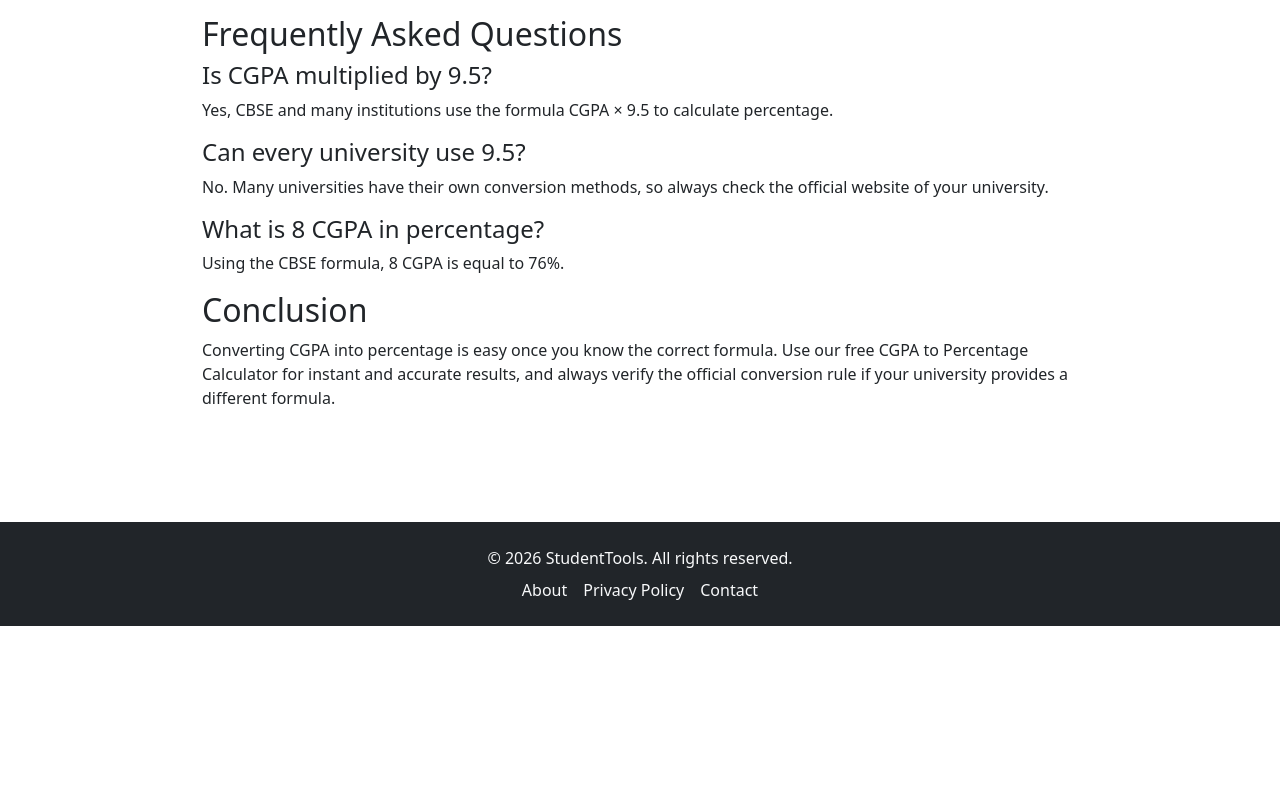
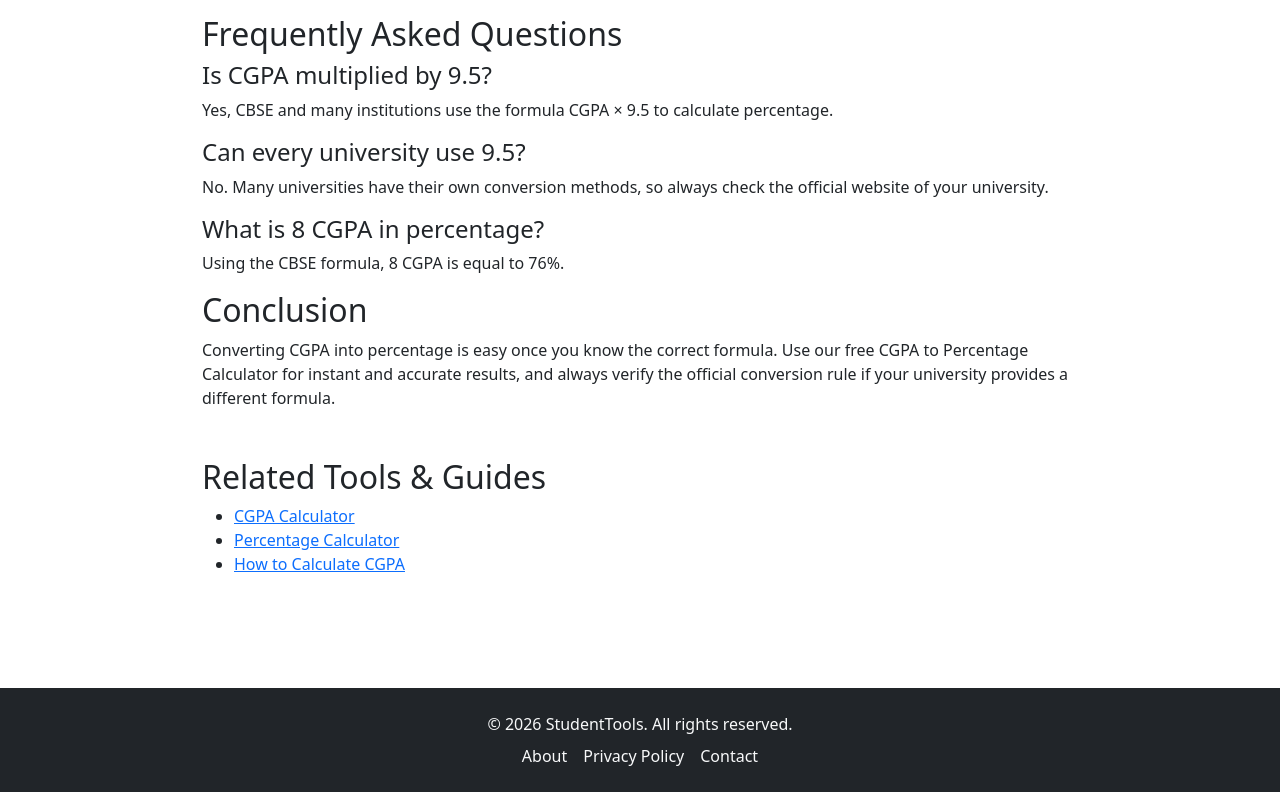
Before and after one commit to priyanshuforge/student-tools, a React (Vite) app: page /blog/cgpa-to-percentage in a window 1280 px wide. Shown: the part 1439-2231 px from the top of the page. Before the commit the page ends 2065 px from the top, so only its background shows below. Built offline with nearby package versions, Linux system fonts and the light colour scheme.

Commit message:
Add internal links to CGPA article

```diff
--- a/src/pages/CGPAToPercentage.jsx
+++ b/src/pages/CGPAToPercentage.jsx
@@ -149,6 +149,19 @@ function CGPAToPercentage() {
           accurate results, and always verify the official conversion rule if
           your university provides a different formula.
         </p>
+        <h2 className="mt-5">Related Tools & Guides</h2>
+
+        <ul>
+          <li>
+            <a href="/cgpa-calculator">CGPA Calculator</a>
+          </li>
+          <li>
+            <a href="/percentage-calculator">Percentage Calculator</a>
+          </li>
+          <li>
+            <a href="/blog/how-to-calculate-cgpa">How to Calculate CGPA</a>
+          </li>
+        </ul>
       </div>
     </>
   );
--- a/src/pages/HowToCalculateCGPA.jsx
+++ b/src/pages/HowToCalculateCGPA.jsx
@@ -98,6 +98,19 @@ function HowToCalculateCGPA() {
         <Link className="btn btn-primary" to="/cgpa-calculator">
           Open CGPA Calculator
         </Link>
+        <h2 className="mt-5">Related Tools & Guides</h2>
+
+        <ul>
+          <li>
+            <Link to="/cgpa-calculator">CGPA Calculator</Link>
+          </li>
+          <li>
+            <Link to="/sgpa-calculator">SGPA Calculator</Link>
+          </li>
+          <li>
+            <Link to="/blog/cgpa-to-percentage">CGPA to Percentage</Link>
+          </li>
+        </ul>
       </div>
     </>
   );
```
